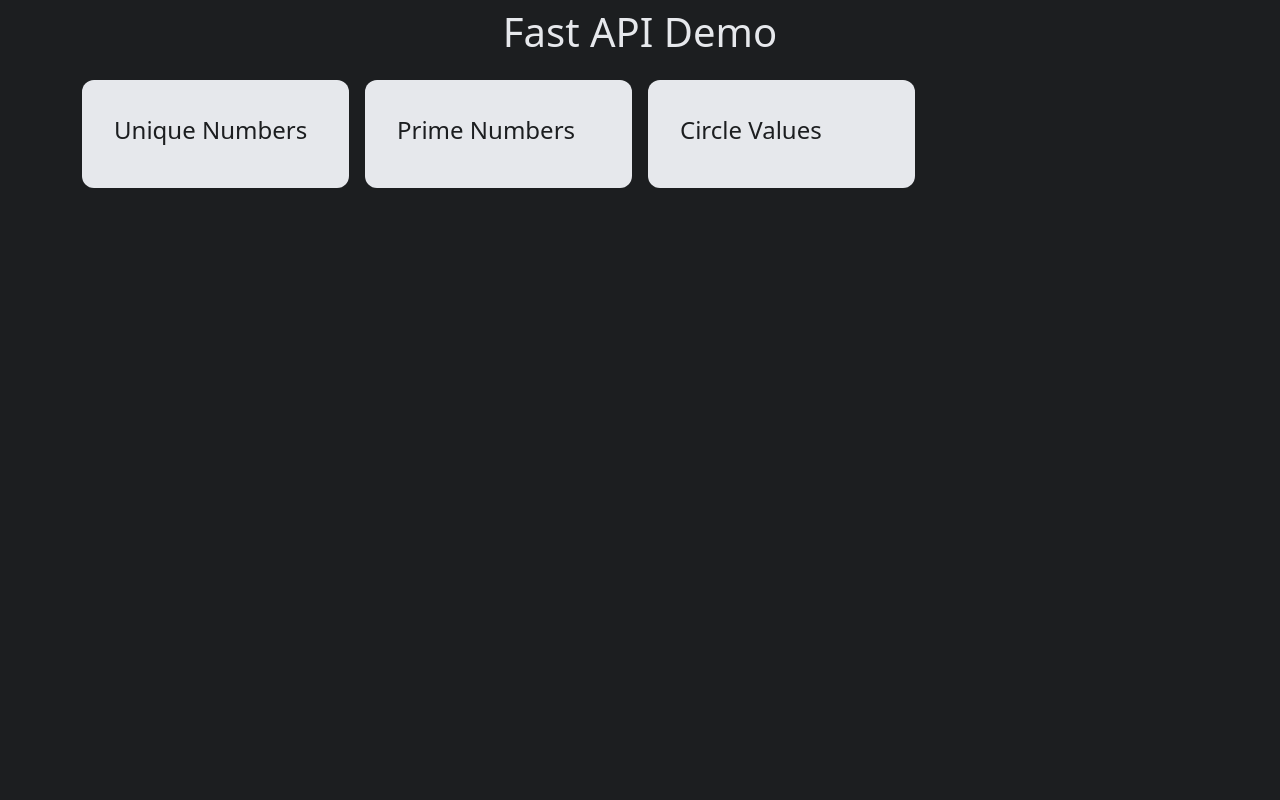
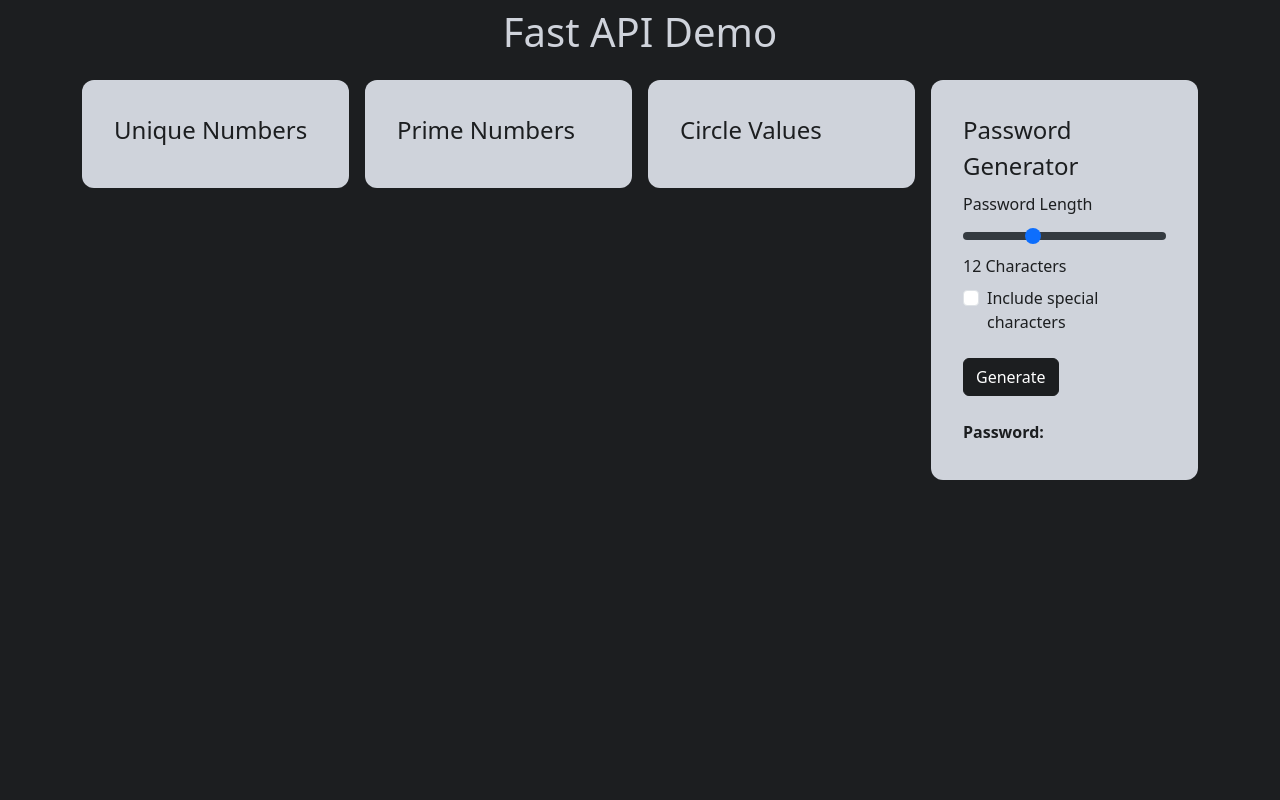
Before and after one commit to Gary-Burke/fast-api-demo, a FastAPI app: page / in a window 1280 px wide. Run offline with FastAPI, Linux system fonts and the light colour scheme; some libraries are stand-ins or nearby versions.

Commit message:
Add initial js and html for password generator function

```diff
--- a/static/css/style.css
+++ b/static/css/style.css
@@ -1,6 +1,6 @@
 :root {
     --dark-color: #1c1e20;
-    --light-color: #e6e8ec;
+    --light-color: #cfd3db;
 }
 
 header {
@@ -28,6 +28,7 @@ form legend {
     border-color: var(--dark-color);
 }
 
+
 .hidden {
     display: none;
 }
--- a/static/js/index.js
+++ b/static/js/index.js
@@ -174,6 +174,19 @@ document.addEventListener("DOMContentLoaded", function () {
         });
     });
 
+
+    // Handle range value and display for password length
+    const passwInput = document.getElementById("passw_len");
+    const passwOutput = document.getElementById("passw_output");
+    passwInput.addEventListener("change", function () {
+        const inputValue = Number(this.value); // this keyword returns a string, convert to number
+        const lengths = [8, 12, 16, 32];
+        const passwLength = lengths[inputValue - 1]; // match indexing of array start 0
+        passwOutput.textContent = `${passwLength} Characters`;
+    })
+
+
+
     /**
      * Function to capitalize a string (str => Str)
      */
--- a/static/templates/index.html
+++ b/static/templates/index.html
@@ -111,6 +111,38 @@
             </form>
         </div>
 
+        <!-- Password Generator -->
+        <div class="col-12 col-md-6 col-lg-4 col-xl-3">
+            <form id="passw-form" class="p-3">
+                <fieldset class="p-3">
+                    <legend>Password Generator</legend>
+                    <div class="">
+
+                        <div class="my-2">
+                            <label for="passw_len" class="form-label">Password Length</label>
+                            <input type="range" class="form-range" min="1" max="4" value="2" step="1" id="passw_len" data-bs-theme="dark">
+                            <output for="passw_len" id="passw_output" aria-hidden="true">12 Characters</output>
+                        </div>
+
+                        <div class="form-check mb-3">
+                            <input class="form-check-input" type="checkbox" value="" id="passw_special">
+                            <label class="form-check-label" for="passw_special">
+                                Include special characters
+                            </label>
+                        </div>
+
+                        <div class="col my-4">
+                            <button type="submit" class="btn btn-primary">Generate</button>
+                        </div>
+                        <div>
+                            <p class="mb-1"><strong>Password:</strong></p>
+                            <p class="mb-1 result" id="passw-result"></p>
+                        </div>
+                    </div>
+                </fieldset>
+            </form>
+        </div>
+
     </div>
 </div>
 
```
